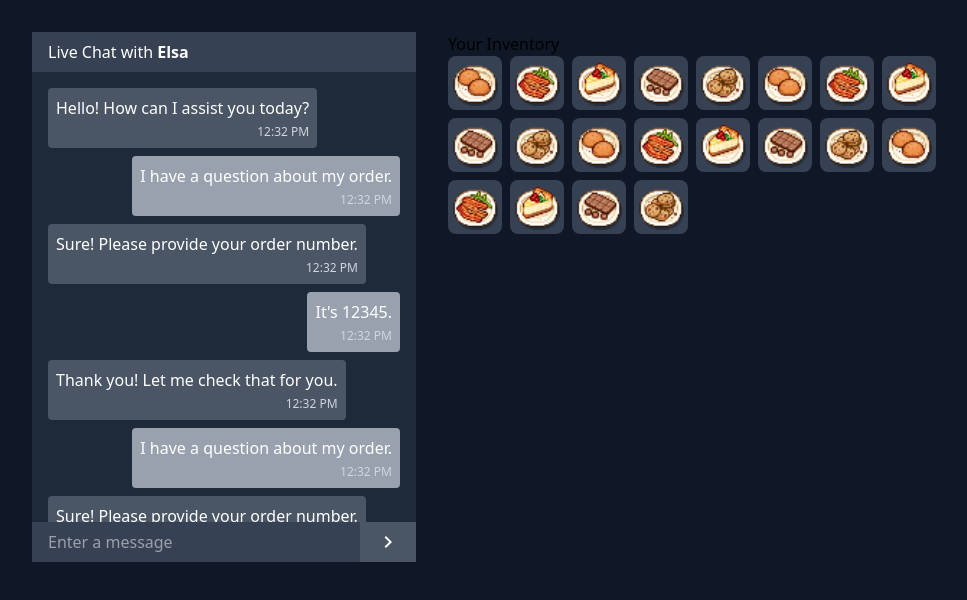
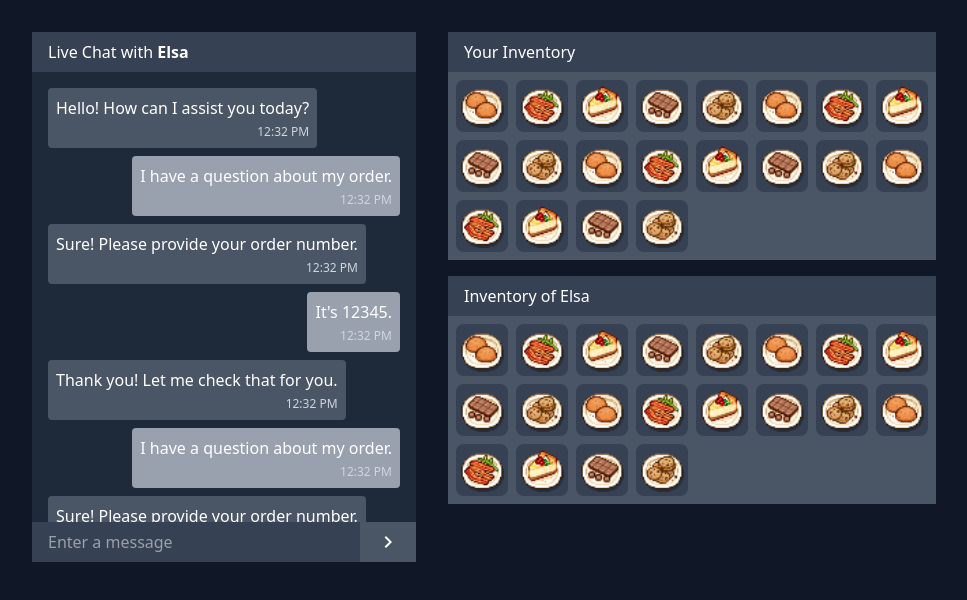
Before and after one commit to bongibault-romain/trading, a Next.js app: page /trade in a window 1280 px wide. Shown: the top 600 px of the page, without its empty margins (0-967 px from the left). Built offline with nearby package versions, Linux system fonts and the light colour scheme.

Commit message:
feat: enhance Inventory component to accept title prop and improve layout in Home page

```diff
--- a/app/trade/page.tsx
+++ b/app/trade/page.tsx
@@ -7,11 +7,10 @@ export default function Home() {
       <div className="col-span-4">
         <Chat />
       </div>
-      <div className="col-span-5">
-        <span>Your Inventory</span>
-        <div>
-          <Inventory />
-        </div>
+      <div className="col-span-5 flex flex-col gap-4">
+          <Inventory title={"Your Inventory"} />
+          <Inventory title={"Inventory of Elsa"} />
+
       </div>
     </main>
   );
--- a/components/Inventory.tsx
+++ b/components/Inventory.tsx
@@ -1,7 +1,11 @@
 import Image from "next/image";
 import React from "react";
 
-export function Inventory() {
+interface InventoryProps {
+  title: React.ReactNode;
+}
+
+export function Inventory({ title }: InventoryProps) {
   const items = [
     "12_bun_dish",
     "14_bacon_dish",
@@ -26,8 +30,10 @@ export function Inventory() {
   ];
 
   return (
+    <div>
+      <div className="bg-gray-700 px-4 py-2 text-white">{title}</div>
       <div
-      className="grid gap-2 w-full flex-wrap"
+        className="grid gap-2 w-full flex-wrap p-2 bg-gray-600"
         style={{ gridTemplateColumns: "repeat(auto-fill, minmax(48px, 1fr))" }}
       >
         {items.map((item, i) => (
@@ -41,6 +47,7 @@ export function Inventory() {
           </div>
         ))}
       </div>
+    </div>
   );
 }
 export default Inventory;
```
Lines whose indentation alone changed are shown as unchanged.
